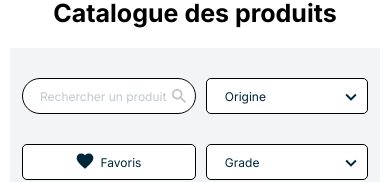
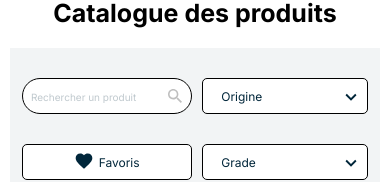
Before and after one commit to Mr-RoRo/nicoShop, a React (Vite) app: page / in a window 390 px wide. Shown: the part 168-350 px from the top of the page. Built offline with nearby package versions, Linux system fonts and the light colour scheme.

Commit message:
fix():fix searchbar pleaceholder

```diff
--- a/src/Components/SearchBar.css
+++ b/src/Components/SearchBar.css
@@ -39,5 +39,9 @@
   }
   .searchBar--input {
     width: 100%;
+    padding-left: 8px;
+  }
+  .searchBar--input::placeholder {
+    font-size: 10px;
   }
 }
```
